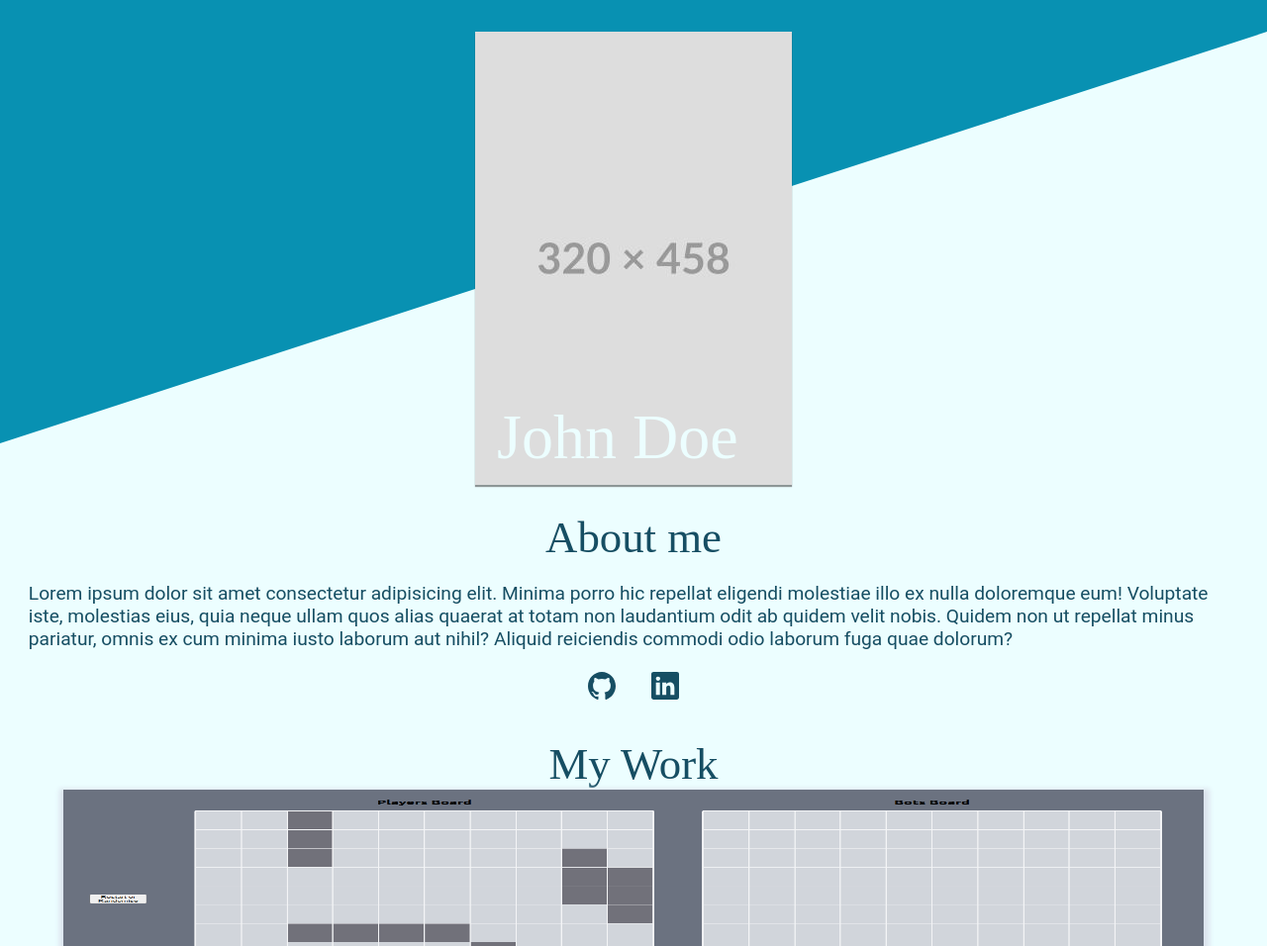
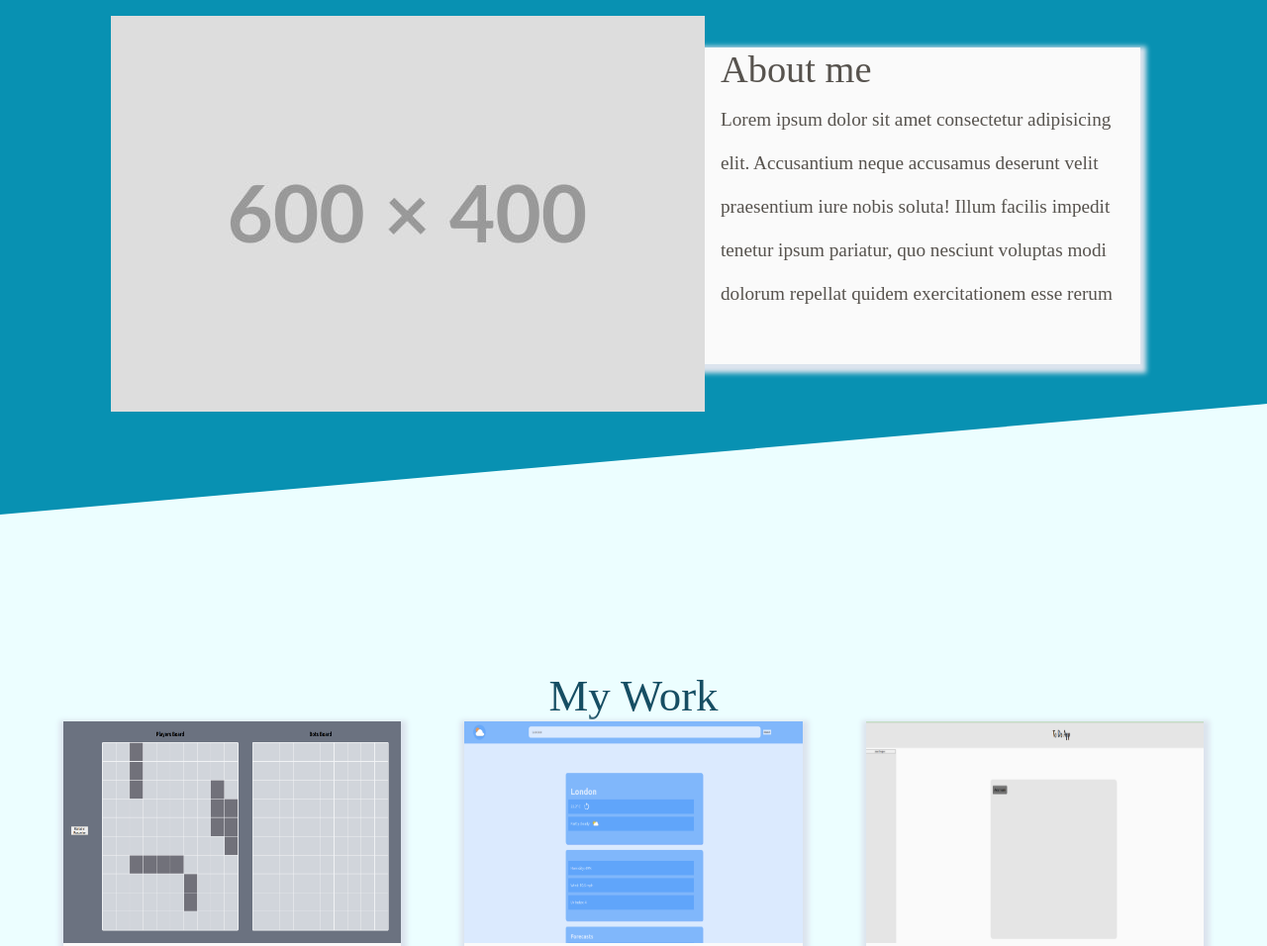
Before and after one commit to Liamsuu/Homepage, a website built with webpack: page src/index.html in a window 1280 px wide. Shown: the top 956 px of the page at 99% size. Built offline with nearby package versions, Linux system fonts and the light colour scheme.

Commit message:
Almost finish desktop view

```diff
--- a/src/index.css
+++ b/src/index.css
@@ -21,12 +21,14 @@
 body {
   display: flex;
   width: 100vw;
+  overflow: auto;
   flex-direction: column;
   padding: 0;
   margin: 0;
   background-color: var(--background-clr);
   font-family: system-ui, "Segoe UI", Roboto, Helvetica, Arial, sans-serif,
     "Apple Color Emoji", "Segoe UI Emoji", "Segoe UI Symbol";
+  overflow-x: hidden;
 }
 header {
   display: flex;
@@ -187,12 +189,10 @@ footer div a img {
 }
 
 /* Tablet devices */
-@media (max-width: 768px) and (min-width: 626px) {
+@media (max-width: 994px) and (min-width: 626px) {
   header {
     transform: skewY(-18deg) translateY(-10rem);
   }
-
-  /* continue making tablet size stuff */
 
   #desc-socials a {
     display: none;
@@ -255,6 +255,9 @@ footer div a img {
     font-size: 1rem;
     transform: skewY(18deg) translateY(17rem);
   }
+  #desktop-desc-heading {
+    display: none;
+  }
 
   #mobile-about-section {
     display: none;
@@ -291,8 +294,85 @@ footer div a img {
     padding-bottom: 2rem;
     padding-right: 2rem;
   }
+
+  #desktop-desc-heading {
+    display: none;
+  }
 }
 
 /* Laptop and desktop devices */
-@media (max-width: 1200px) and (min-width: 769px) {
+@media (min-width: 995px) {
+  header {
+    transform: skewY(-5deg) translateY(-11rem);
+    height: 40rem;
+  }
+  #mobile-header-image {
+    display: none;
+  }
+  #header-portrait {
+    display: block;
+    max-width: 100%;
+    height: fit-content;
+    transform: translateX(-1rem) translateY(-2rem);
+  }
+
+  #header-portrait img {
+    min-height: 60%;
+  }
+
+  #larger-sizes-image {
+    display: flex;
+    transform: skewY(5deg) translateY(14rem);
+    max-width: 80%;
+    height: 50%;
+    background-color: #fafafa;
+    color: var(--text-clr);
+    box-shadow: 1px 4px 5px 5px #dce4ee;
+    font-size: 0;
+  }
+
+  #name {
+    display: none;
+  }
+  #tablet-name {
+    display: none;
+  }
+
+  #mobile-about-section {
+    display: none;
+  }
+
+  #desktop-desc-heading {
+    display: block;
+    font-family: playfair;
+    text-wrap: wrap;
+    height: fit-content;
+    width: 60%;
+    font-size: 3vw;
+  }
+  #desktop-desc-text {
+    font-size: 1.5vw;
+  }
+
+  #project-wrapper {
+    grid-template-columns: 1fr 1fr 1fr;
+    grid-template-rows: 1fr 1fr;
+    height: 60rem;
+  }
+  footer {
+    display: flex;
+    align-items: center;
+    justify-content: center;
+    padding-left: 5%;
+  }
+  footer h2,
+  footer div {
+    margin-right: auto;
+  }
+  #footer-image {
+    height: 30rem;
+    width: 30%;
+    padding-bottom: 2rem;
+    padding-right: 10%;
+  }
 }
--- a/src/index.html
+++ b/src/index.html
@@ -19,7 +19,7 @@
             srcset="./assets/images/portrait/placeholder-small.jpeg"
           />
           <source
-            media="(max-width: 768px)"
+            media="(max-width: 994px)"
             srcset="./assets/images/portrait/placeholder-medium.jpeg"
           />
           <img
@@ -28,14 +28,24 @@
           />
         </picture>
 
-        <span id="tablet-name">John Doe</span>Lorem ipsum dolor sit amet
-        consectetur adipisicing elit. Minima porro hic repellat eligendi
-        molestiae illo ex nulla doloremque eum! Voluptate iste, molestias eius,
-        quia neque ullam quos alias quaerat at totam non laudantium odit ab
-        quidem velit nobis. Quidem non ut repellat minus pariatur, omnis ex cum
-        minima iusto laborum aut nihil? Aliquid reiciendis commodi odio laborum
-        fuga quae dolorum?
+        <span id="tablet-name">John Doe</span>
+        ipsum dolor sit amet consectetur adipisicing elit. Minima porro hic
+        repellat eligendi molestiae illo ex nulla doloremque eum! Voluptate
+        iste, molestias eius, quia neque ullam quos alias quaerat at totam non
+        laudantium odit ab quidem velit nobis. Quidem non ut repellat minus
+        pariatur, omnis ex cum minima iusto laborum aut nihil? Aliquid
+        reiciendis commodi odio laborum fuga quae dolorum?
+        <span id="desktop-desc-heading">
+          About me <br />
+          <span id="desktop-desc-text"
+            >Lorem ipsum dolor sit amet consectetur adipisicing elit.
+            Accusantium neque accusamus deserunt velit praesentium iure nobis
+            soluta! Illum facilis impedit tenetur ipsum pariatur, quo nesciunt
+            voluptas modi dolorum repellat quidem exercitationem esse rerum
+          </span>
+        </span>
       </p>
+
       <p id="name">John Doe</p>
     </header>
     <main>
```
